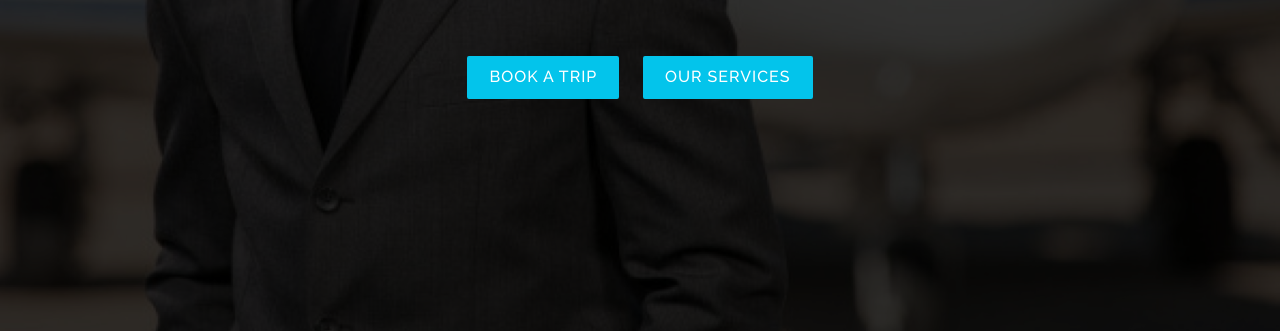
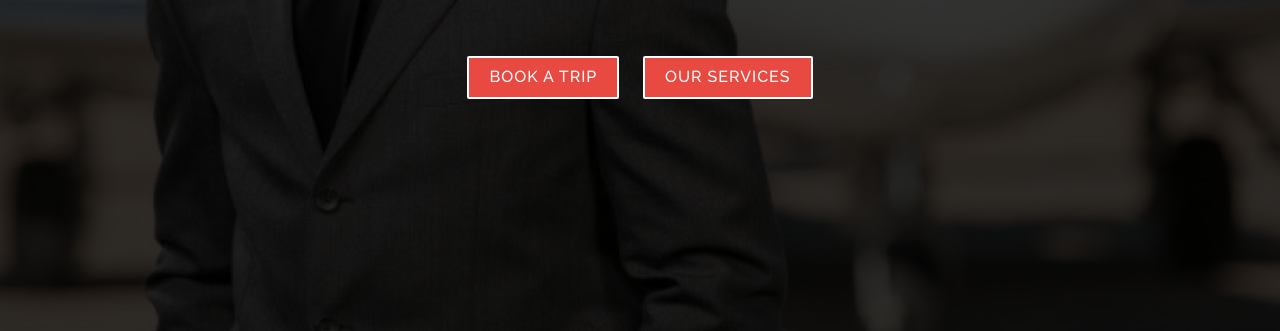
Before and after one commit to Similoluwa1/Pandora, a plain HTML site: page index.html in a window 1280 px wide. In both pictures the pointer is over the link "OUR SERVICES". Shown: the part 469-800 px from the top of the page. Drawn offline with nearby package versions, Linux system fonts and the light colour scheme.

Commit message:
Update style.css

```diff
--- a/css/style.css
+++ b/css/style.css
@@ -163,8 +163,8 @@ h1, h2, h3, h4, h5, h6 {
 }
 
 #hero .btn-get-started {
-  background: #03C4EB;
-  border: 2px solid #03C4EB;
+  background: #e84941;
+  border: 2px solid #fff;
   color: #fff;
 }
 
@@ -180,8 +180,8 @@ h1, h2, h3, h4, h5, h6 {
 }
 
 #hero .btn-services:hover {
-  background: #03C4EB;
-  border: 2px solid #03C4EB;
+  background: #e84941;
+  border: 2px solid #fff;
 }
 
 /*--------------------------------------------------------------
```
